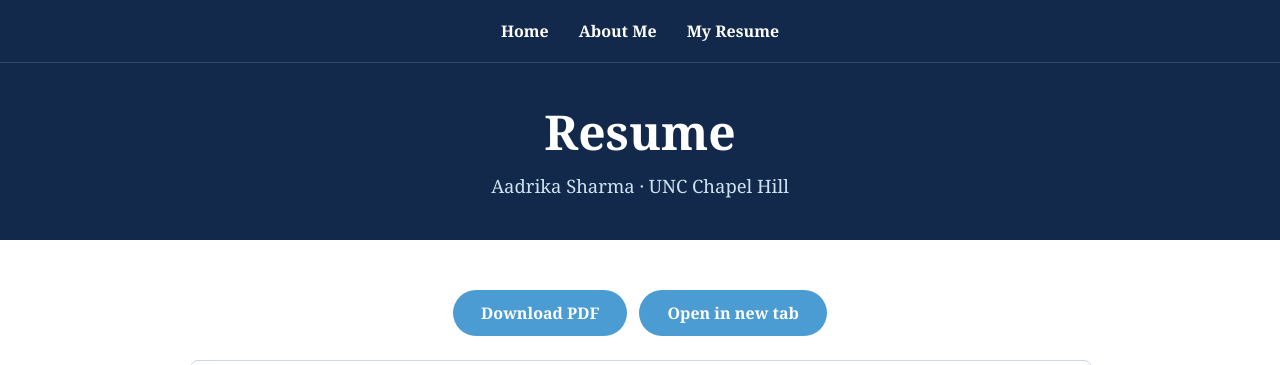
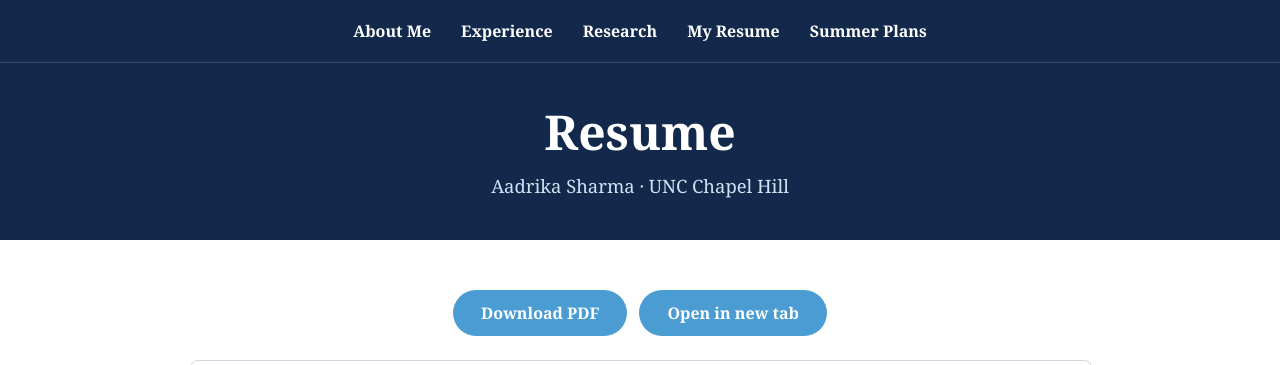
Before and after one commit to aadrikasharmas/.github.io, a plain HTML site: page Aadrika.html in a window 1280 px wide. Shown: the top 365 px of the page. Drawn offline with Linux system fonts and the light colour scheme.

Commit message:
ghhjvgjh

```diff
--- a/Aadrika.html
+++ b/Aadrika.html
@@ -11,9 +11,11 @@
 <header class="page-header">
 <nav class="navbar">
   <ul>
-    <li><a href="index.html">Home</a></li>
-    <li><a href="aboutme.html">About Me</a></li>
-    <li><a href="Aadrika.html">My Resume</a></li>
+    <li><a href="index.html">About Me</a></li>
+        <li><a href="experience.html">Experience</a></li>
+        <li><a href="research.html">Research</a></li>
+        <li><a href="Aadrika.html">My Resume</a></li>
+        <li><a href= "summerplans.html">Summer Plans</a></li>
   </ul>
   </nav>
 
```
